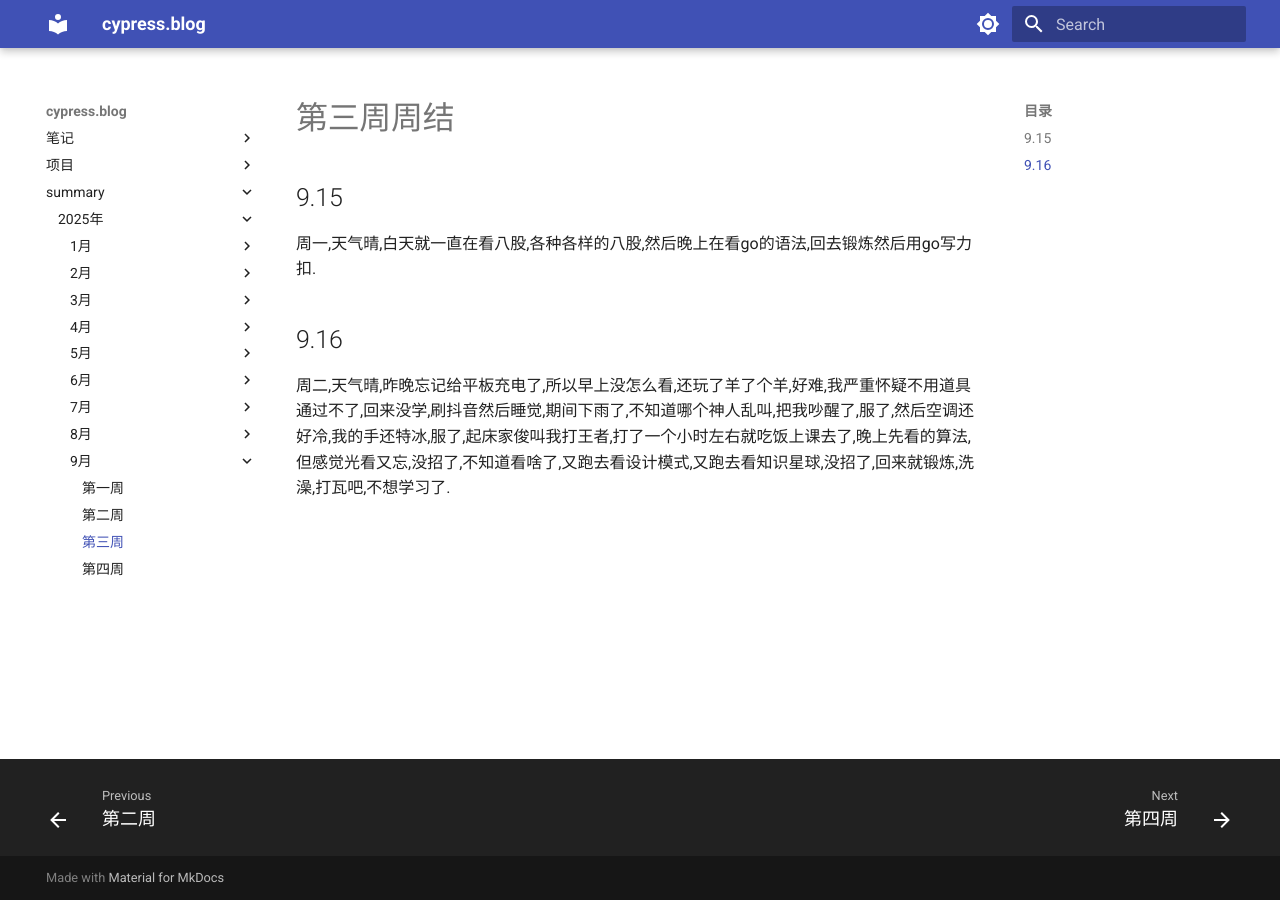
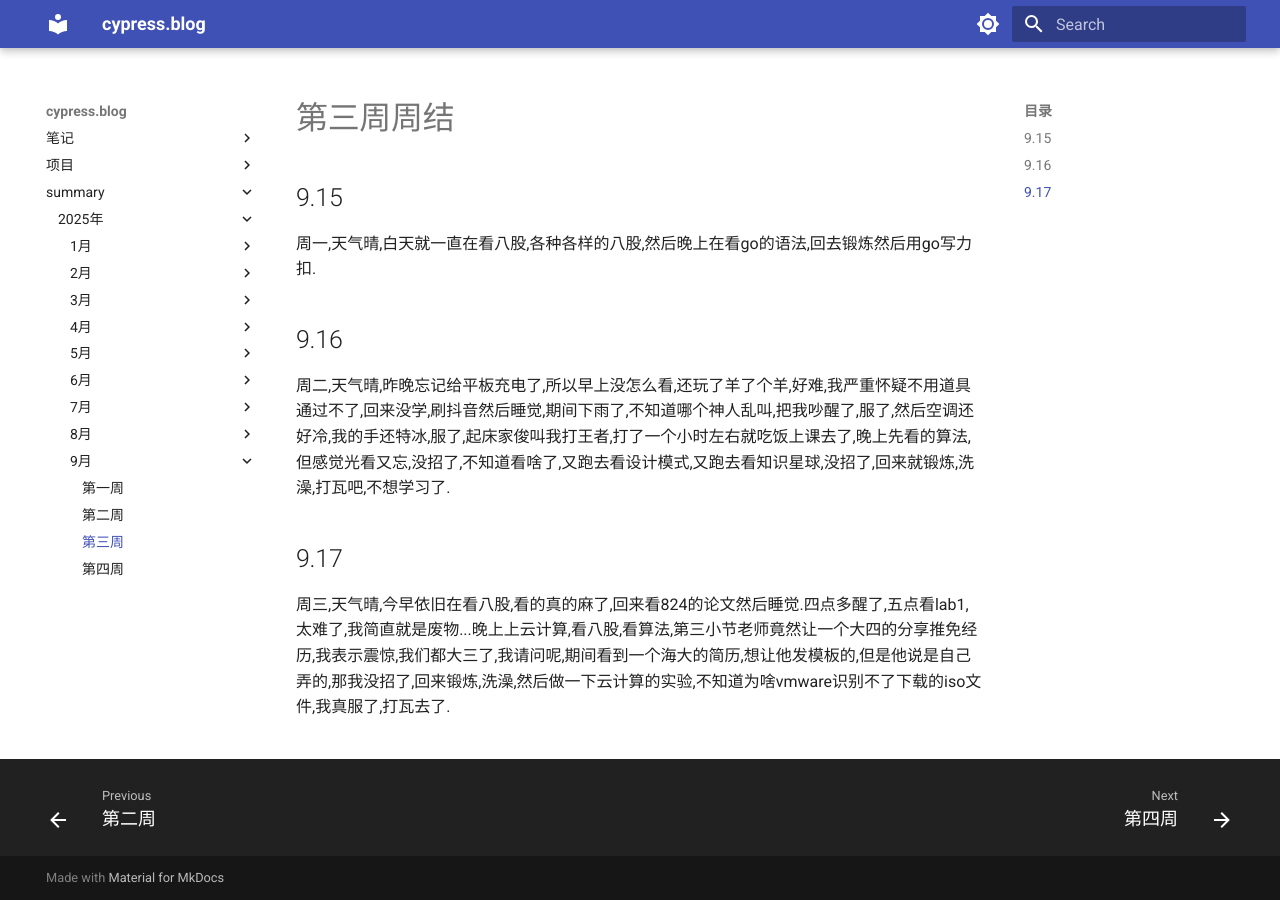
Before and after one commit to cyprer/blog0, an MkDocs documentation site: the page built from docs/summary/25year/9month/3week.md, in a window 1280 px wide. Built offline with MkDocs 1.6.1 and Material for MkDocs 9.7.7, drawn with Linux system fonts in a browser that asks for light colours.

Commit message:
docs: 更新25年9月第3周总结文档内容
添加9月17日的日志记录，包括当日学习、课程和实验情况

```diff
--- a/docs/summary/25year/9month/3week.md
+++ b/docs/summary/25year/9month/3week.md
@@ -4,3 +4,5 @@
   周一,天气晴,白天就一直在看八股,各种各样的八股,然后晚上在看go的语法,回去锻炼然后用go写力扣.
 ## 9.16
   周二,天气晴,昨晚忘记给平板充电了,所以早上没怎么看,还玩了羊了个羊,好难,我严重怀疑不用道具通过不了,回来没学,刷抖音然后睡觉,期间下雨了,不知道哪个神人乱叫,把我吵醒了,服了,然后空调还好冷,我的手还特冰,服了,起床家俊叫我打王者,打了一个小时左右就吃饭上课去了,晚上先看的算法,但感觉光看又忘,没招了,不知道看啥了,又跑去看设计模式,又跑去看知识星球,没招了,回来就锻炼,洗澡,打瓦吧,不想学习了.
+## 9.17
+  周三,天气晴,今早依旧在看八股,看的真的麻了,回来看824的论文然后睡觉.四点多醒了,五点看lab1,太难了,我简直就是废物...晚上上云计算,看八股,看算法,第三小节老师竟然让一个大四的分享推免经历,我表示震惊,我们都大三了,我请问呢,期间看到一个海大的简历,想让他发模板的,但是他说是自己弄的,那我没招了,回来锻炼,洗澡,然后做一下云计算的实验,不知道为啥vmware识别不了下载的iso文件,我真服了,打瓦去了.
```
